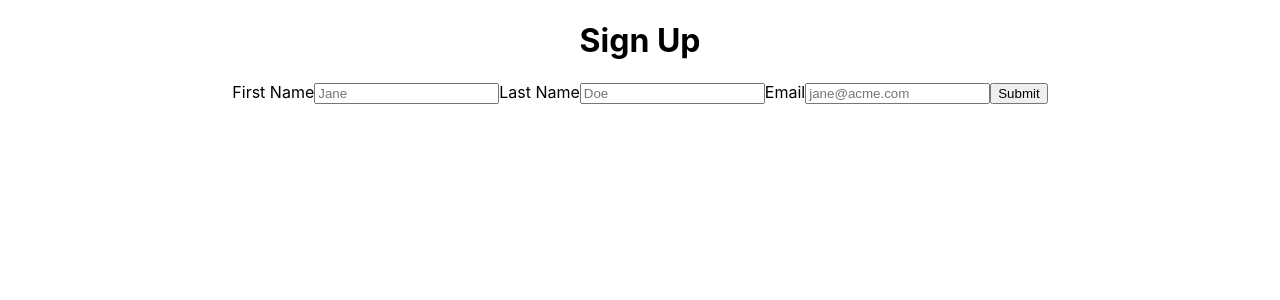
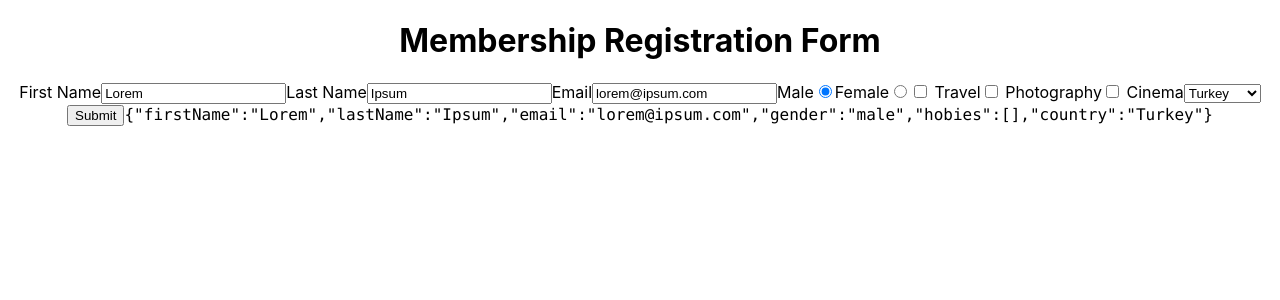
Before and after one commit to mehmetbacik/membership-registration-form, a React (Create React App) app: page / in a window 1280 px wide. Shown: the top 300 px of the page. Built offline with nearby package versions, Linux system fonts and the light colour scheme.

Commit message:
Update
Updated form content.

```diff
--- a/src/App.js
+++ b/src/App.js
@@ -1,37 +1,59 @@
 import './App.css';
-import { Formik, Field, Form } from 'formik';
+import { Formik } from 'formik';
 
 function App() {
   return (
     <div className="App">
-      <h1>Sign Up</h1>
+      <h1>Membership Registration Form</h1>
       <Formik
         initialValues={{
-          firstName: '',
-          lastName: '',
-          email: '',
+          firstName: 'Lorem',
+          lastName: 'Ipsum',
+          email: 'lorem@ipsum.com',
+          gender: 'male',
+          hobies: [],
+          country: "Turkey",
         }}
-        onSubmit={async (values) => {
-          await new Promise((r) => setTimeout(r, 500));
-          alert(JSON.stringify(values, null, 2));
+        onSubmit={ (values) => {
+          console.log(values);
         }}
       >
-        <Form>
-          <label htmlFor="firstName">First Name</label>
-          <Field id="firstName" name="firstName" placeholder="Jane" />
+        {
+          ({handleSubmit, handleChange, values}) => (
+            <form onSubmit={handleSubmit}>
+              <label htmlFor="firstName">First Name</label>
+              <input name='firstName' value={values.firstName} onChange={handleChange}/>
 
-          <label htmlFor="lastName">Last Name</label>
-          <Field id="lastName" name="lastName" placeholder="Doe" />
+              <label htmlFor="lastName">Last Name</label>
+              <input name='lastName' value={values.lastName} onChange={handleChange}/>
 
-          <label htmlFor="email">Email</label>
-          <Field
-            id="email"
-            name="email"
-            placeholder="jane@acme.com"
-            type="email"
-          />
-          <button type="submit">Submit</button>
-        </Form>
+              <label htmlFor="email">Email</label>
+              <input name='email' value={values.email} onChange={handleChange}/>
+
+              <span>Male</span>
+              <input type="radio" name="gender" value="male" onChange={handleChange} checked={values.gender === "male"}/>
+              <span>Female</span>
+              <input type="radio" name="gender" value="female" onChange={handleChange} checked={values.gender === "female"}/>
+
+              <input type="checkbox" name="hobies" value="Travel" onChange={handleChange}/> <span>Travel</span>
+              <input type="checkbox" name="hobies" value="Photography" onChange={handleChange}/> <span>Photography</span>
+              <input type="checkbox" name="hobies" value="Cinema" onChange={handleChange}/> <span>Cinema</span>
+
+              <select name='country' value={values.country} onChange={handleChange}>
+                <option value="turkey">Turkey</option>
+                <option value="england">England</option>
+                <option value="germany">Germany</option>
+                <option value="russia">Russia</option>
+                <option value="abd">ABD</option>
+                <option value="india">India</option>
+              </select>
+
+              <button type="submit">Submit</button>
+
+              <code>{JSON.stringify(values)}</code>
+            </form>
+          )
+        }
       </Formik>
     </div>
   );
```
